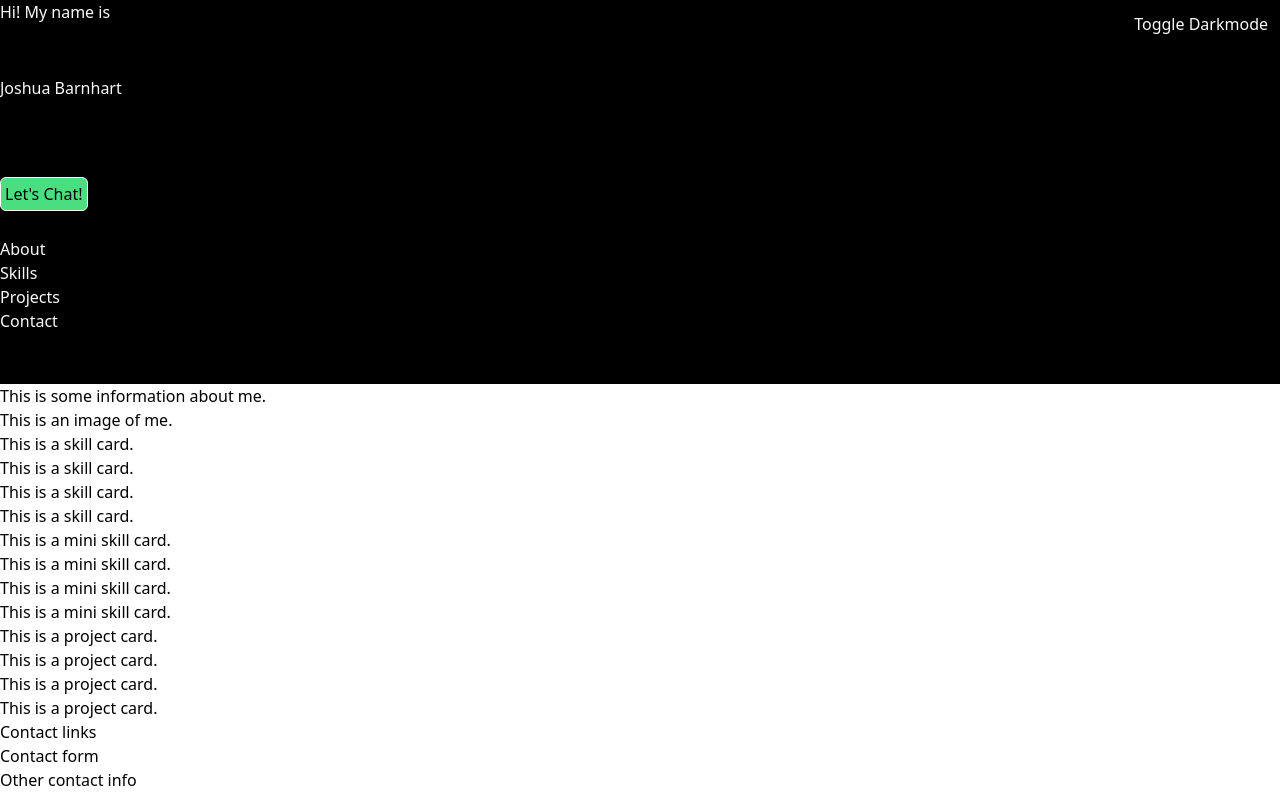
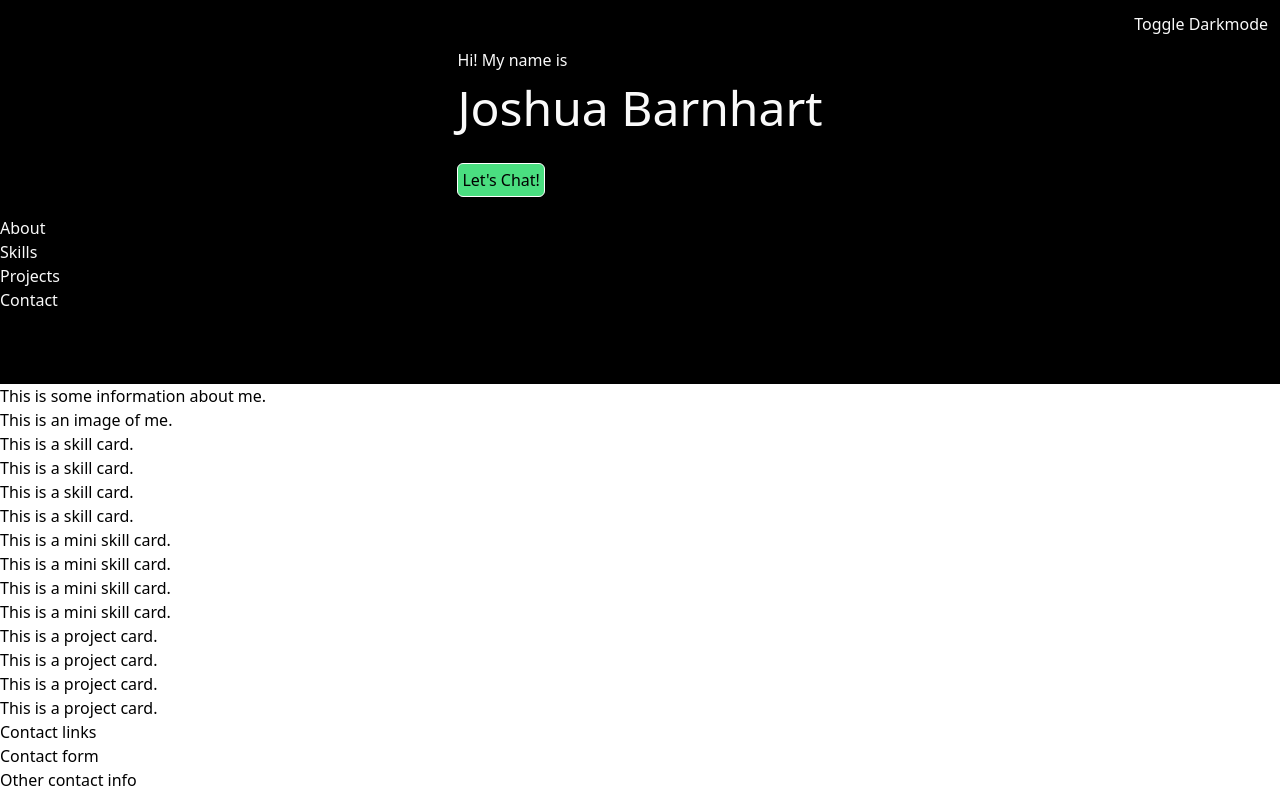
Before and after one commit to jrbarnhart/portfolio, a React (Vite) app: page / in a window 1280 px wide. Built offline with nearby package versions, Linux system fonts and the light colour scheme; the HTML template or start-up script is replaced by a standard one.

Commit message:
Add grid layout to title elements

```diff
--- a/src/components/Header/TitleCard.tsx
+++ b/src/components/Header/TitleCard.tsx
@@ -2,11 +2,13 @@ import CTAButton from "./CTAButton";
 
 const TitleCard = () => {
   return (
-    <>
-      <p>Hi! My name is</p>
-      <p>Joshua Barnhart</p>
+    <div className="grid grid-cols-2 grid-rows-3 w-fit justify-self-center">
+      <p className="col-start-1 self-end">Hi! My name is</p>
+      <h1 className="col-start-1 row-start-2 col-span-2 text-5xl self-center">
+        Joshua Barnhart
+      </h1>
       <CTAButton />
-    </>
+    </div>
   );
 };
 
```
